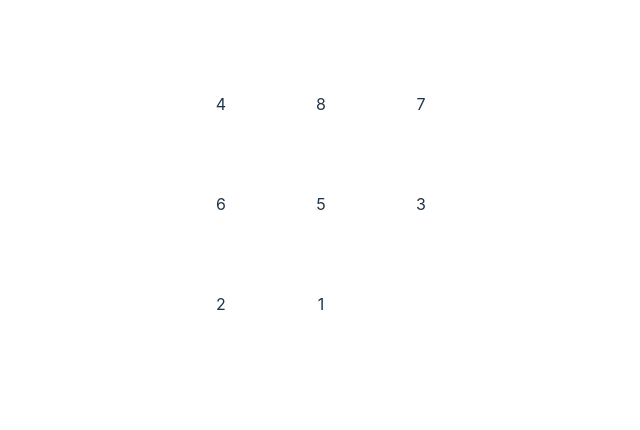
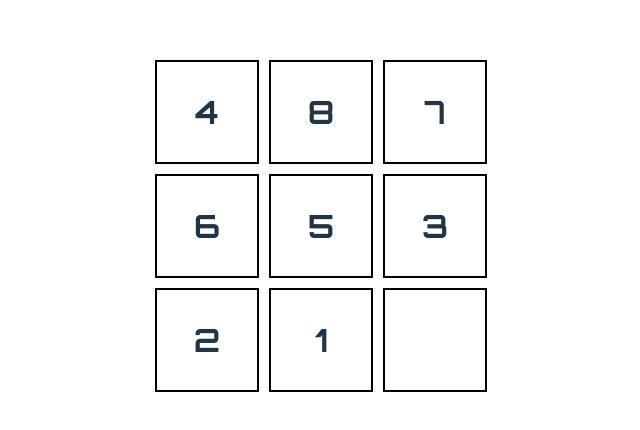
Before and after one commit to Makoch1/8-puzzle.web.app, a React (Vite) app in the folder frontend/: page / in a window 1280 px wide. Shown: the part 174-604 px from the top of the page, without its empty margins (319-959 px from the left). Built offline with nearby package versions, Linux system fonts and the light colour scheme.

Commit message:
Added styling to the Tile

```diff
--- a/frontend/src/features/puzzle/components/Tile.module.scss
+++ b/frontend/src/features/puzzle/components/Tile.module.scss
@@ -1,4 +1,24 @@
+@import url('https://fonts.googleapis.com/css2?family=Orbitron:wght@700&display=swap');
+$hover-bg: grey;
+
 .tile {
+  border: 2px solid black;
+  margin: 5px;
+
   width: 100px;
   height: 100px;
+
+  display: flex;
+  justify-content: center;
+  align-items: center;
+
+  p {
+    font-family: "Orbitron";
+    font-weight: bold;
+    font-size: 2rem;
+  }
 }
+
+.tile:hover {
+  background: $hover-bg;
+}
```
